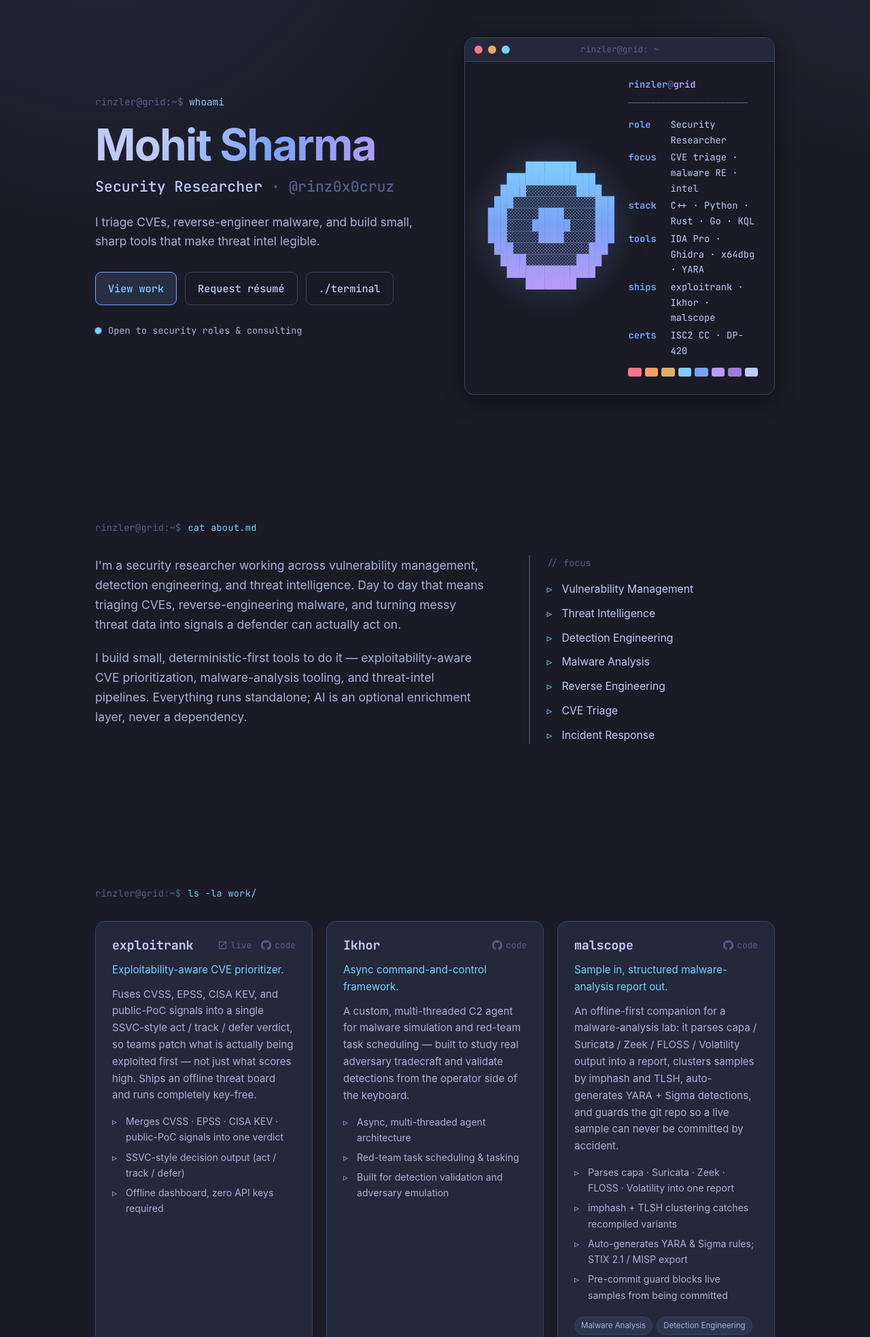
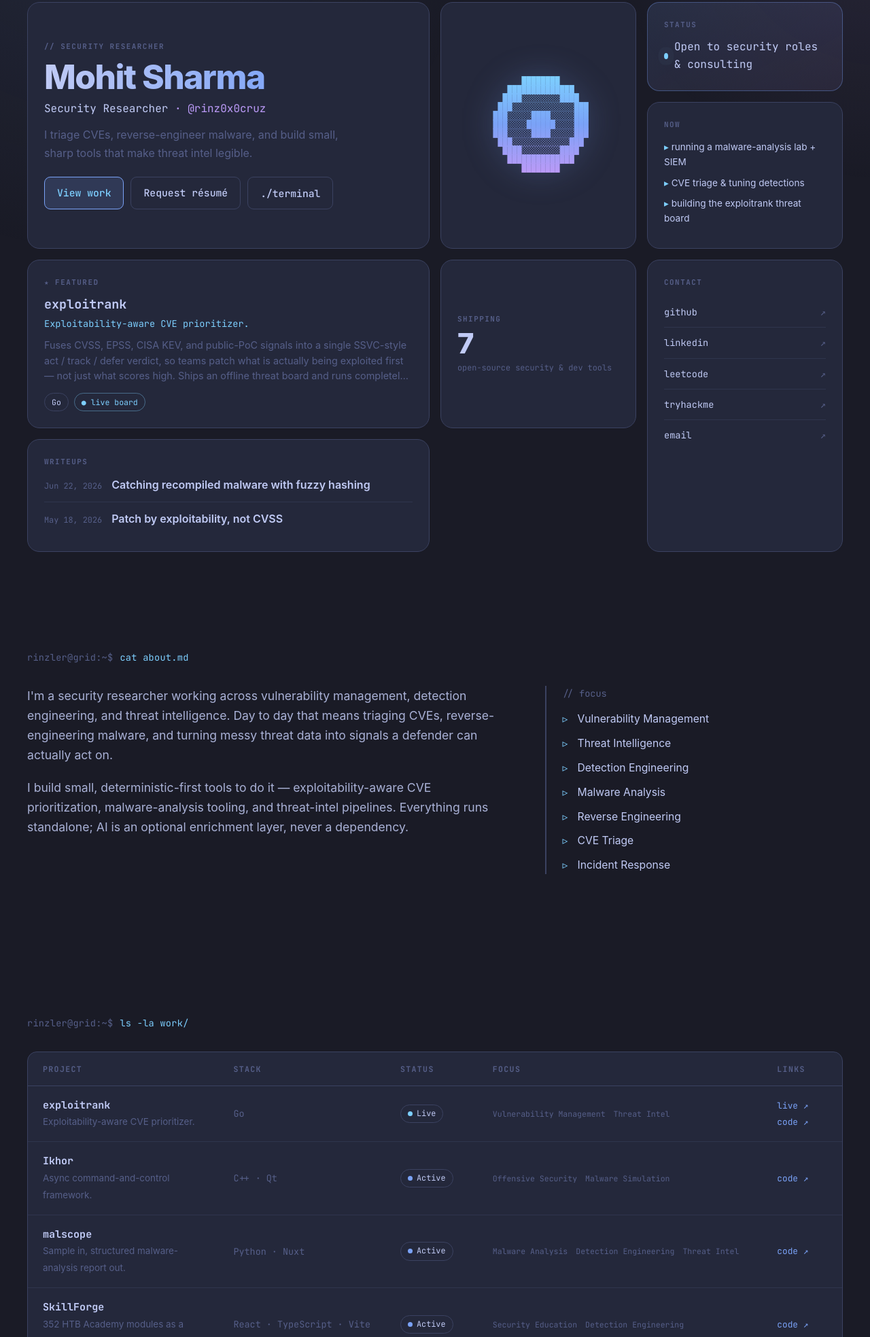
Before and after one commit to rinz0x0cruz/rinz0x0cruz.github.io, an Astro site: page / in a window 1280 px wide. Shown: the part 103-2070 px from the top of the page at 68% size. Built offline with nearby package versions, Linux system fonts and the light colour scheme; Astro itself is replaced by a stand-in of ours.

Commit message:
Redesign home: Bento hero + dashboard work-table
Wider 1280px layout; bento grid hero (identity, status, now, featured, shipping, contact, writeups) with the identity-disc emblem; Selected Work as a status-chip dashboard table (live/active/research). Keeps interactive terminal, SEO, writeups, skills, contact.

```diff
--- /dev/null
+++ b/src/components/BentoHero.astro
@@ -0,0 +1,230 @@
+---
+import Emblem from './Emblem.astro';
+import { site } from '@/data/site';
+import { projects } from '@/data/projects';
+import { getCollection } from 'astro:content';
+import { formatDate, isoDate } from '@/utils/format';
+
+const featured = projects.find((p) => p.featured) ?? projects[0];
+
+const writeups = (await getCollection('writeups'))
+  .filter((w) => !w.data.draft)
+  .sort((a, b) => b.data.date.getTime() - a.data.date.getTime())
+  .slice(0, 2);
+
+const now = [
+  'running a malware-analysis lab + SIEM',
+  'CVE triage & tuning detections',
+  'building the exploitrank threat board',
+];
+---
+
+<section id="top" class="hero">
+  <div class="container bento">
+    <div class="card c-name">
+      <p class="kicker mono">// security researcher</p>
+      <h1>{site.name}</h1>
+      <p class="role mono">{site.role}<span class="h"> · @{site.handle}</span></p>
+      <p class="ol">
+        I triage CVEs, reverse-engineer malware, and build small, sharp tools that
+        make threat intel legible.
+      </p>
+      <div class="cta">
+        <a class="btn btn-primary" href="#work">View work</a>
+        <a class="btn" href={site.resumeRequest}>Request résumé</a>
+        <button class="btn" type="button" data-open-terminal>./terminal</button>
+      </div>
+    </div>
+
+    <div class="card c-disc" aria-hidden="true">
+      <Emblem size={148} id="bento-emblem" />
+    </div>
+
+    {
+      site.availableForWork && (
+        <div class="card c-avail">
+          <p class="kicker mono">status</p>
+          <p class="avail mono">
+            <span class="dot" aria-hidden="true" />
+            {site.availabilityNote}
+          </p>
+        </div>
+      )
+    }
+
+    <div class="card c-now">
+      <p class="kicker mono">now</p>
+      <ul>
+        {now.map((n) => <li><span class="m" aria-hidden="true">▸</span> {n}</li>)}
+      </ul>
+    </div>
+
+    <a class="card c-featured" href={featured.links.live ?? featured.links.repo}>
+      <p class="kicker mono">★ featured</p>
+      <p class="pn mono">{featured.name}</p>
+      <p class="pt mono">{featured.tagline}</p>
+      <p class="pd">{featured.description}</p>
+      <div class="chips">
+        <span class="chip">{featured.stack[0]}</span>
+        {featured.links.live && <span class="chip live">● live board</span>}
+      </div>
+    </a>
+
+    <div class="card c-stats">
+      <p class="kicker mono">shipping</p>
+      <p class="num">{projects.length}</p>
+      <p class="sub mono">open-source security &amp; dev tools</p>
+    </div>
+
+    <div class="card c-socs">
+      <p class="kicker mono">contact</p>
+      <ul>
+        {
+          site.socials.map((s) => (
+            <li>
+              <a href={s.url} target={s.icon === 'email' ? undefined : '_blank'} rel="noopener">
+                {s.name.toLowerCase()} <span class="h" aria-hidden="true">↗</span>
+              </a>
+            </li>
+          ))
+        }
+      </ul>
+    </div>
+
+    {
+      writeups.length > 0 && (
+        <div class="card c-writ">
+          <p class="kicker mono">writeups</p>
+          {writeups.map((w) => (
+            <a class="wrow" href={`/writeups/${w.id}`}>
+              <time class="dt mono" datetime={isoDate(w.data.date)}>
+                {formatDate(w.data.date)}
+              </time>
+              <span class="wt">{w.data.title}</span>
+            </a>
+          ))}
+        </div>
+      )
+    }
+  </div>
+</section>
+
+<style>
+  .hero { padding-top: clamp(28px, 5vw, 44px); padding-bottom: clamp(20px, 4vw, 40px); }
+  .bento {
+    display: grid;
+    grid-template-columns: repeat(4, 1fr);
+    gap: 16px;
+    grid-auto-rows: minmax(118px, auto);
+  }
+  .card {
+    background: var(--bg-card);
+    border: 1px solid var(--border);
+    border-radius: 18px;
+    padding: 24px;
+    position: relative;
+    overflow: hidden;
+    transition: border-color 0.2s var(--ease), transform 0.2s var(--ease);
+  }
+  a.card { color: var(--fg); }
+  a.card:hover { border-color: var(--blue); transform: translateY(-3px); }
+  .kicker {
+    font-size: 0.68rem;
+    letter-spacing: 0.14em;
+    text-transform: uppercase;
+    color: var(--muted);
+    font-weight: 600;
+  }
+
+  .c-name { grid-column: span 2; grid-row: span 2; display: flex; flex-direction: column; justify-content: center; }
+  .c-name h1 {
+    font-size: clamp(2.2rem, 4.6vw, 3.1rem);
+    font-weight: 800;
+    letter-spacing: -0.03em;
+    line-height: 1.02;
+    margin: 10px 0 0;
+    background: linear-gradient(92deg, var(--fg), var(--blue) 70%, var(--purple));
+    -webkit-background-clip: text;
+    background-clip: text;
+    color: transparent;
+  }
+  .c-name .role { margin-top: 8px; color: var(--fg); }
+  .c-name .role .h { color: var(--purple); }
+  .c-name .ol { color: var(--muted); margin-top: 12px; max-width: 44ch; }
+  .c-name .cta { margin-top: 22px; display: flex; gap: 10px; flex-wrap: wrap; }
+
+  .c-disc { grid-column: span 1; grid-row: span 2; display: grid; place-items: center; }
+
+  .c-avail {
+    grid-column: span 1;
+    background: linear-gradient(150deg, rgba(122, 162, 247, 0.14), rgba(187, 154, 247, 0.08));
+    border-color: rgba(122, 162, 247, 0.35);
+    display: flex; flex-direction: column; justify-content: center;
+  }
+  .c-avail .avail { display: flex; align-items: center; gap: 9px; color: var(--fg); margin-top: 10px; }
+  .c-avail .dot {
+    width: 9px; height: 9px; border-radius: 50%; background: var(--cyan);
+    box-shadow: 0 0 0 0 rgba(125, 207, 255, 0.6); animation: bento-pulse 2s infinite;
+  }
+  @keyframes bento-pulse {
+    70% { box-shadow: 0 0 0 9px rgba(125, 207, 255, 0); }
+    100% { box-shadow: 0 0 0 0 rgba(125, 207, 255, 0); }
+  }
+
+  .c-now { grid-column: span 1; }
+  .c-now ul { margin-top: 12px; list-style: none; padding: 0; }
+  .c-now li { font-size: 0.85rem; margin: 8px 0; color: var(--fg); }
+  .c-now .m { color: var(--cyan); }
+
+  .c-featured { grid-column: span 2; }
+  .c-featured .pn { font-weight: 700; font-size: 1.15rem; margin-top: 8px; color: var(--fg); }
+  .c-featured .pt { color: var(--cyan); font-size: 0.85rem; margin-top: 2px; }
+  .c-featured .pd {
+    color: var(--muted); margin-top: 10px; font-size: 0.9rem; line-height: 1.55;
+    display: -webkit-box; -webkit-line-clamp: 3; -webkit-box-orient: vertical; overflow: hidden;
+  }
+  .chips { margin-top: 14px; display: flex; gap: 8px; flex-wrap: wrap; }
+  .chip {
+    font-family: var(--font-mono); font-size: 0.72rem; padding: 3px 10px;
+    border-radius: 999px; border: 1px solid var(--border); color: var(--fg);
+  }
+  .chip.live { color: var(--cyan); border-color: rgba(125, 207, 255, 0.4); }
+
+  .c-stats { grid-column: span 1; display: flex; flex-direction: column; justify-content: center; }
+  .c-stats .num { font-size: 2.6rem; font-weight: 800; color: var(--fg); margin-top: 6px; letter-spacing: -0.02em; line-height: 1; }
+  .c-stats .sub { font-size: 0.74rem; color: var(--muted); margin-top: 6px; }
+
+  .c-socs { grid-column: span 1; grid-row: span 2; }
+  .c-socs ul { margin-top: 12px; list-style: none; padding: 0; }
+  .c-socs li a {
+    display: flex; justify-content: space-between; font-family: var(--font-mono);
+    font-size: 0.85rem; padding: 11px 0; border-bottom: 1px solid rgba(59, 66, 97, 0.5); color: var(--fg);
+  }
+  .c-socs li:last-child a { border-bottom: none; }
+  .c-socs li a:hover { color: var(--cyan); }
+  .c-socs .h { color: var(--muted); }
+
+  .c-writ { grid-column: span 2; }
+  .c-writ .wrow {
+    display: flex; gap: 14px; align-items: baseline; padding: 11px 0;
+    border-bottom: 1px solid rgba(59, 66, 97, 0.5); color: var(--fg);
+  }
+  .c-writ .wrow:last-child { border-bottom: none; }
+  .c-writ .wrow:hover .wt { color: var(--blue); }
+  .c-writ .dt { font-size: 0.74rem; color: var(--muted); white-space: nowrap; }
+  .c-writ .wt { font-weight: 600; }
+
+  @media (max-width: 900px) {
+    .bento { grid-template-columns: repeat(2, 1fr); }
+    .c-name, .c-featured, .c-writ { grid-column: span 2; }
+    .c-name { grid-row: auto; }
+    .c-disc { grid-row: auto; min-height: 200px; }
+    .c-socs { grid-row: auto; }
+  }
+  @media (max-width: 560px) {
+    .bento { grid-template-columns: 1fr; }
+    .c-name, .c-featured, .c-writ, .c-avail, .c-now, .c-disc, .c-stats, .c-socs {
+      grid-column: 1 / -1; grid-row: auto;
+    }
+  }
+</style>
--- /dev/null
+++ b/src/components/WorkTable.astro
@@ -0,0 +1,103 @@
+---
+import { projects } from '@/data/projects';
+
+const statusColor: Record<string, string> = {
+  live: 'var(--cyan)',
+  active: 'var(--blue)',
+  research: 'var(--purple)',
+};
+---
+
+<section id="work" class="section work">
+  <div class="container">
+    <p class="section-label">ls -la work/</p>
+
+    <div class="table-wrap">
+      <table>
+        <thead>
+          <tr>
+            <th>project</th>
+            <th class="hide-sm">stack</th>
+            <th>status</th>
+            <th class="hide-md">focus</th>
+            <th>links</th>
+          </tr>
+        </thead>
+        <tbody>
+          {
+            projects.map((p) => (
+              <tr>
+                <td class="proj">
+                  <span class="pname mono">{p.name}</span>
+                  <span class="ptag">{p.tagline}</span>
+                </td>
+                <td class="hide-sm stack mono">{p.stack.join(' · ')}</td>
+                <td>
+                  <span class="chip mono">
+                    <span class="d" style={`background:${statusColor[p.status]}`} aria-hidden="true" />
+                    {p.status}
+                  </span>
+                </td>
+                <td class="hide-md tags mono">
+                  {p.tags.map((t) => <span>{t}</span>)}
+                </td>
+                <td class="links mono">
+                  {p.links.live && (
+                    <a href={p.links.live} target="_blank" rel="noopener">live ↗</a>
+                  )}
+                  {p.links.repo && (
+                    <a href={p.links.repo} target="_blank" rel="noopener">code ↗</a>
+                  )}
+                </td>
+              </tr>
+            ))
+          }
+        </tbody>
+      </table>
+    </div>
+  </div>
+</section>
+
+<style>
+  .table-wrap {
+    background: var(--bg-card);
+    border: 1px solid var(--border);
+    border-radius: var(--radius);
+    overflow: hidden;
+    overflow-x: auto;
+  }
+  table { width: 100%; border-collapse: collapse; font-size: 0.94rem; }
+  th {
+    font-family: var(--font-mono);
+    text-align: left;
+    font-size: 0.72rem;
+    letter-spacing: 0.12em;
+    text-transform: uppercase;
+    color: var(--muted);
+    font-weight: 600;
+    padding: 15px 22px;
+    border-bottom: 1px solid var(--border);
+  }
+  td { padding: 16px 22px; border-bottom: 1px solid rgba(59, 66, 97, 0.5); vertical-align: middle; }
+  tbody tr:last-child td { border-bottom: none; }
+  tbody tr { transition: background 0.15s var(--ease); }
+  tbody tr:hover td { background: rgba(122, 162, 247, 0.05); }
+
+  .proj { min-width: 220px; }
+  .pname { display: block; font-weight: 700; color: var(--fg); }
+  .ptag { color: var(--muted); font-size: 0.84rem; }
+  .stack { color: var(--muted); font-size: 0.84rem; white-space: nowrap; }
+  .chip {
+    display: inline-flex; align-items: center; gap: 6px;
+    font-size: 0.74rem; padding: 3px 10px; border-radius: 999px;
+    border: 1px solid var(--border); color: var(--fg); text-transform: capitalize;
+  }
+  .chip .d { width: 7px; height: 7px; border-radius: 50%; }
+  .tags span { font-size: 0.72rem; color: var(--muted); margin-right: 12px; white-space: nowrap; }
+  .links a { font-size: 0.8rem; color: var(--blue); margin-right: 12px; white-space: nowrap; }
+  .links a:last-child { margin-right: 0; }
+  .links a:hover { color: var(--cyan); }
+
+  @media (max-width: 760px) { .hide-md { display: none; } }
+  @media (max-width: 560px) { .hide-sm { display: none; } td, th { padding: 14px 16px; } }
+</style>
--- a/src/data/projects.ts
+++ b/src/data/projects.ts
@@ -1,5 +1,7 @@
 // Curated project list, security-first. `featured` projects lead the
 // "Selected Work" grid; the rest fall into "More projects".
+
+export type ProjectStatus = 'live' | 'active' | 'research';
 
 export interface Project {
   name: string;
@@ -8,6 +10,7 @@ export interface Project {
   stack: string[];
   tags: string[];
   featured: boolean;
+  status: ProjectStatus;
   links: {
     repo?: string;
     live?: string;
@@ -24,6 +27,7 @@ export const projects: Project[] = [
     stack: ['Go'],
     tags: ['Vulnerability Management', 'Threat Intel'],
     featured: true,
+    status: 'live',
     links: {
       repo: 'https://github.com/rinz0x0cruz/exploitrank',
       live: 'https://rinz0x0cruz.github.io/exploitrank/',
@@ -42,6 +46,7 @@ export const projects: Project[] = [
     stack: ['C++', 'Qt'],
     tags: ['Offensive Security', 'Malware Simulation'],
     featured: true,
+    status: 'active',
     links: {
       repo: 'https://github.com/rinz0x0cruz/Ikhor',
     },
@@ -59,6 +64,7 @@ export const projects: Project[] = [
     stack: ['Python', 'Nuxt'],
     tags: ['Malware Analysis', 'Detection Engineering', 'Threat Intel'],
     featured: true,
+    status: 'active',
     links: {
       repo: 'https://github.com/rinz0x0cruz/malscope',
     },
@@ -77,6 +83,7 @@ export const projects: Project[] = [
     stack: ['React', 'TypeScript', 'Vite'],
     tags: ['Security Education', 'Detection Engineering'],
     featured: false,
+    status: 'active',
     links: {
       repo: 'https://github.com/rinz0x0cruz/skillforge',
     },
@@ -94,6 +101,7 @@ export const projects: Project[] = [
     stack: ['Python'],
     tags: ['AI Research', 'Tooling'],
     featured: false,
+    status: 'research',
     links: {
       repo: 'https://github.com/rinz0x0cruz/quorum',
     },
@@ -111,6 +119,7 @@ export const projects: Project[] = [
     stack: ['Python'],
     tags: ['Automation', 'Tooling'],
     featured: false,
+    status: 'active',
     links: {
       repo: 'https://github.com/rinz0x0cruz/jobscope',
     },
@@ -128,6 +137,7 @@ export const projects: Project[] = [
     stack: ['Python'],
     tags: ['Dev Tooling'],
     featured: false,
+    status: 'active',
     links: {
       repo: 'https://github.com/rinz0x0cruz/claudebudget',
     },
--- a/src/pages/index.astro
+++ b/src/pages/index.astro
@@ -1,9 +1,9 @@
 ---
 import BaseLayout from '@/layouts/BaseLayout.astro';
 import Nav from '@/components/Nav.astro';
-import Hero from '@/components/Hero.astro';
+import BentoHero from '@/components/BentoHero.astro';
 import About from '@/components/About.astro';
-import SelectedWork from '@/components/SelectedWork.astro';
+import WorkTable from '@/components/WorkTable.astro';
 import Writeups from '@/components/Writeups.astro';
 import Skills from '@/components/Skills.astro';
 import Contact from '@/components/Contact.astro';
@@ -14,9 +14,9 @@ import Terminal from '@/components/Terminal.astro';
 <BaseLayout>
   <Nav />
   <main id="main">
-    <Hero />
+    <BentoHero />
     <div class="reveal"><About /></div>
-    <div class="reveal"><SelectedWork /></div>
+    <div class="reveal"><WorkTable /></div>
     <div class="reveal"><Writeups /></div>
     <div class="reveal"><Skills /></div>
     <div class="reveal"><Contact /></div>
--- a/src/styles/global.css
+++ b/src/styles/global.css
@@ -28,8 +28,8 @@
   --font-sans: 'Inter Variable', -apple-system, BlinkMacSystemFont, 'Segoe UI', Roboto, system-ui, sans-serif;
   --font-mono: 'JetBrains Mono', ui-monospace, SFMono-Regular, 'Cascadia Code', Consolas, 'Liberation Mono', Menlo, monospace;
 
-  --container: 1080px;
-  --container-narrow: 760px;
+  --container: 1280px;
+  --container-narrow: 800px;
   --radius: 14px;
   --radius-sm: 9px;
   --nav-h: 62px;
```
